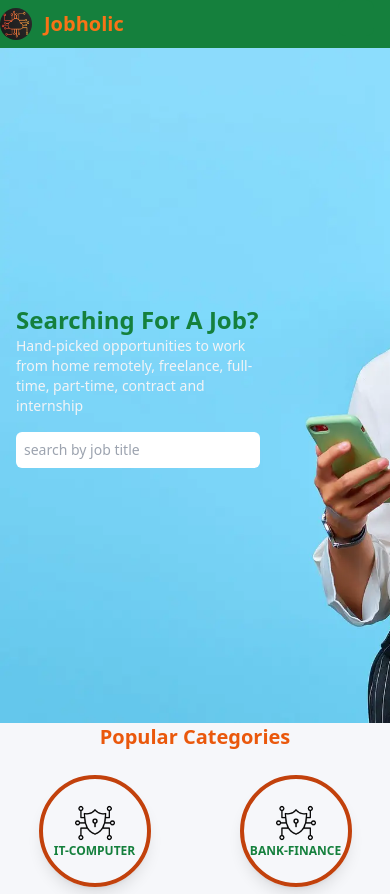
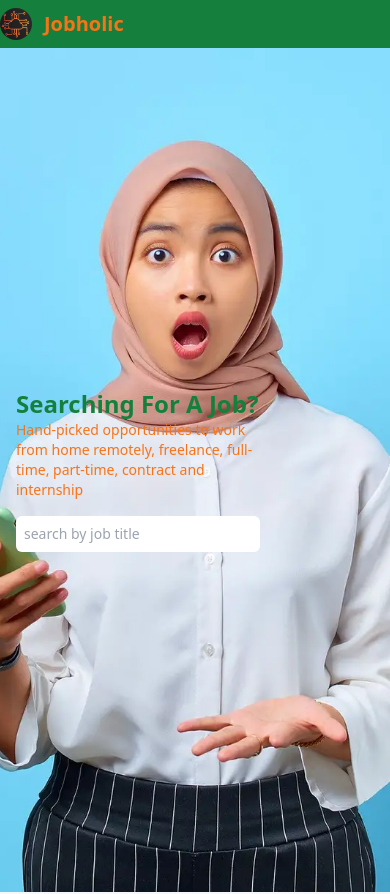
Before and after one commit to MilanPraz/jobholic-app, a React (Vite) app: page / in a window 390 px wide. Shown: the top 894 px of the page. Built offline with nearby package versions, Linux system fonts and the light colour scheme; no server answers; some icons are missing.

Commit message:
text-color edited

```diff
--- a/src/pages/Home.jsx
+++ b/src/pages/Home.jsx
@@ -36,14 +36,14 @@ function Home() {
     <>
       <ToastContainer />
       <div
-        className={`bg-saleBanner  bg-cover  h-[80vh] flex  items-center justify-start `}
+        className={`bg-saleBanner  bg-cover  bg-top  h-[100vh] flex  items-center justify-start `}
       >
         <div className=" container mx-auto">
           <div className="sm:w-1/3 pl-4  w-2/3">
             <h2 className=" text-2xl font-bold text-green-700">
               Searching For A Job?
             </h2>
-            <p className=" text-sm font-thin text-gray-100 ">
+            <p className=" text-sm font-thin text-orange-500 sm:text-gray-100 ">
               Hand-picked opportunities to work from home remotely, freelance,
               full-time, part-time, contract and internship
             </p>
```
